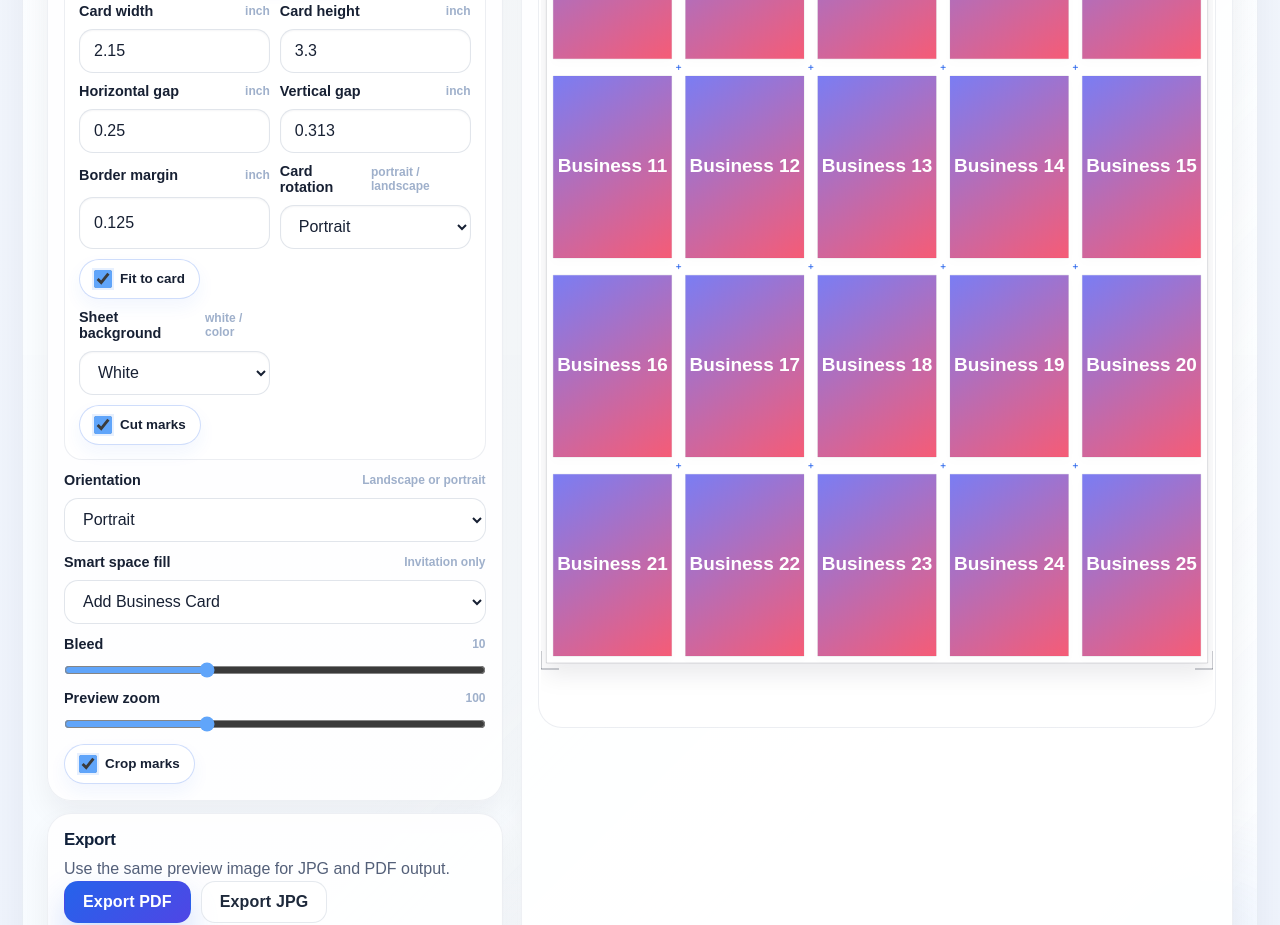
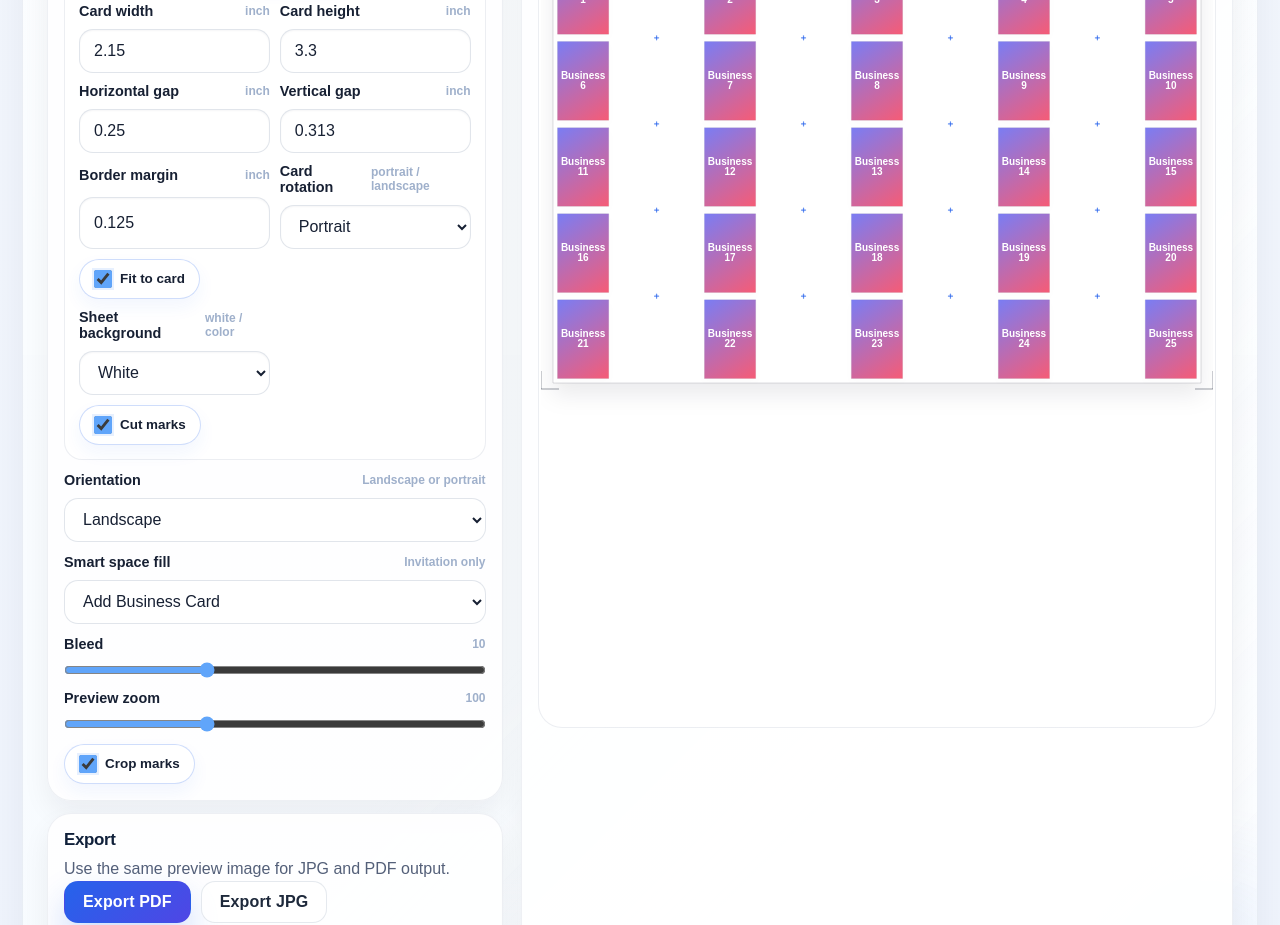
Before and after one commit to singhanandmdp/ajartivo.in, a website: page tools/aj-print-layout-pro/studio.html in a window 1280 px wide. Shown: the part 1308-2233 px from the top of the page. Drawn offline with nearby package versions, Linux system fonts and the light colour scheme.

Commit message:
set print layout defaults to landscape

```diff
--- a/tools/aj-print-layout-pro/js/aj-print-layout-pro.js
+++ b/tools/aj-print-layout-pro/js/aj-print-layout-pro.js
@@ -9,7 +9,8 @@
             rows: 5,
             sheet: "12x18",
             fit: "cover",
-            orientation: "portrait",
+            orientation: "landscape",
+            businessCardRotation: 90,
             businessFitToCard: true,
             margin: 0.125,
             spacing: 0.25,
@@ -78,7 +79,7 @@
         toolId: "business-card",
         activeSide: "front",
         sheetSize: "12x18",
-        orientation: "portrait",
+        orientation: "landscape",
         smartFill: "business-card",
         cropMarks: true,
         margin: 42,
@@ -555,6 +556,7 @@
         const preset = TOOL_PRESETS[state.toolId];
         state.sheetSize = preset.sheet || "12x18";
         state.orientation = preset.orientation || "portrait";
+        state.businessCardRotation = preset.businessCardRotation != null ? Number(preset.businessCardRotation) : state.businessCardRotation;
         state.businessFitToCard = preset.businessFitToCard != null ? Boolean(preset.businessFitToCard) : state.businessFitToCard;
         state.smartFill = preset.smartFill || (state.toolId === "invitation-small" ? "business-card" : "business-card");
         state.margin = Number(preset.margin != null ? preset.margin : state.margin);
@@ -571,7 +573,7 @@
         state.businessGapX = 0.25;
         state.businessGapY = 0.313;
         state.businessBorderMargin = 0.125;
-        state.businessCardRotation = 0;
+        state.businessCardRotation = 90;
         state.businessFitToCard = true;
         state.previewBackgroundMode = "white";
         state.previewBackgroundColor = "#ffffff";
--- a/tools/aj-print-layout-pro/studio.html
+++ b/tools/aj-print-layout-pro/studio.html
@@ -162,8 +162,8 @@
                                     <div class="print-layout-control">
                                         <label for="businessCardRotation">Card rotation <small>portrait / landscape</small></label>
                                         <select id="businessCardRotation">
-                                            <option value="0" selected>Portrait</option>
-                                            <option value="90">Landscape</option>
+                                            <option value="0">Portrait</option>
+                                            <option value="90" selected>Landscape</option>
                                         </select>
                                     </div>
                                     <div class="print-layout-checkbox-row">
@@ -195,8 +195,8 @@
                             <div class="print-layout-control">
                                 <label for="orientationSelect">Orientation <small>Landscape or portrait</small></label>
                                 <select id="orientationSelect">
-                                    <option value="landscape">Landscape</option>
-                                    <option value="portrait" selected>Portrait</option>
+                                    <option value="landscape" selected>Landscape</option>
+                                    <option value="portrait">Portrait</option>
                                 </select>
                             </div>
 
@@ -312,6 +312,6 @@
     <script src="https://cdn.jsdelivr.net/npm/jspdf@2.5.1/dist/jspdf.umd.min.js"></script>
     <script src="https://cdnjs.cloudflare.com/ajax/libs/pdf.js/4.4.168/pdf.min.js"></script>
     <script src="../../js/script.js?v=20260516-1"></script>
-    <script src="./js/aj-print-layout-pro.js?v=20260517-21"></script>
+    <script src="./js/aj-print-layout-pro.js?v=20260517-22"></script>
 </body>
 </html>
```
